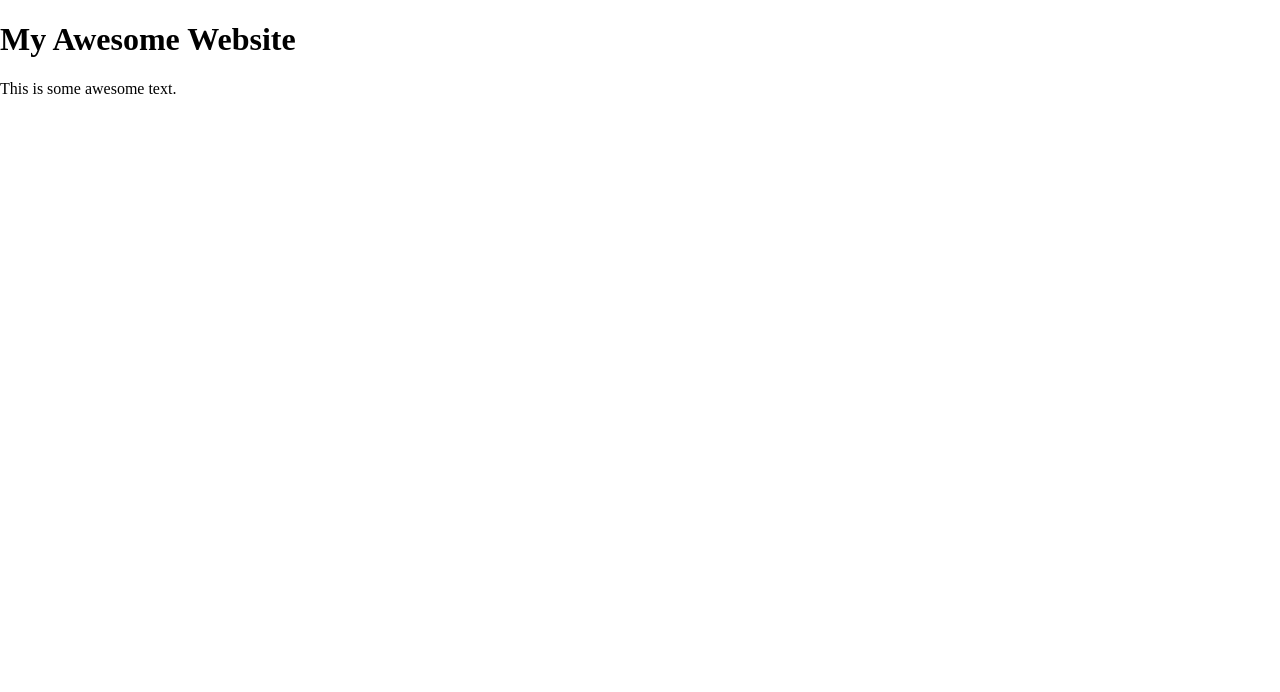
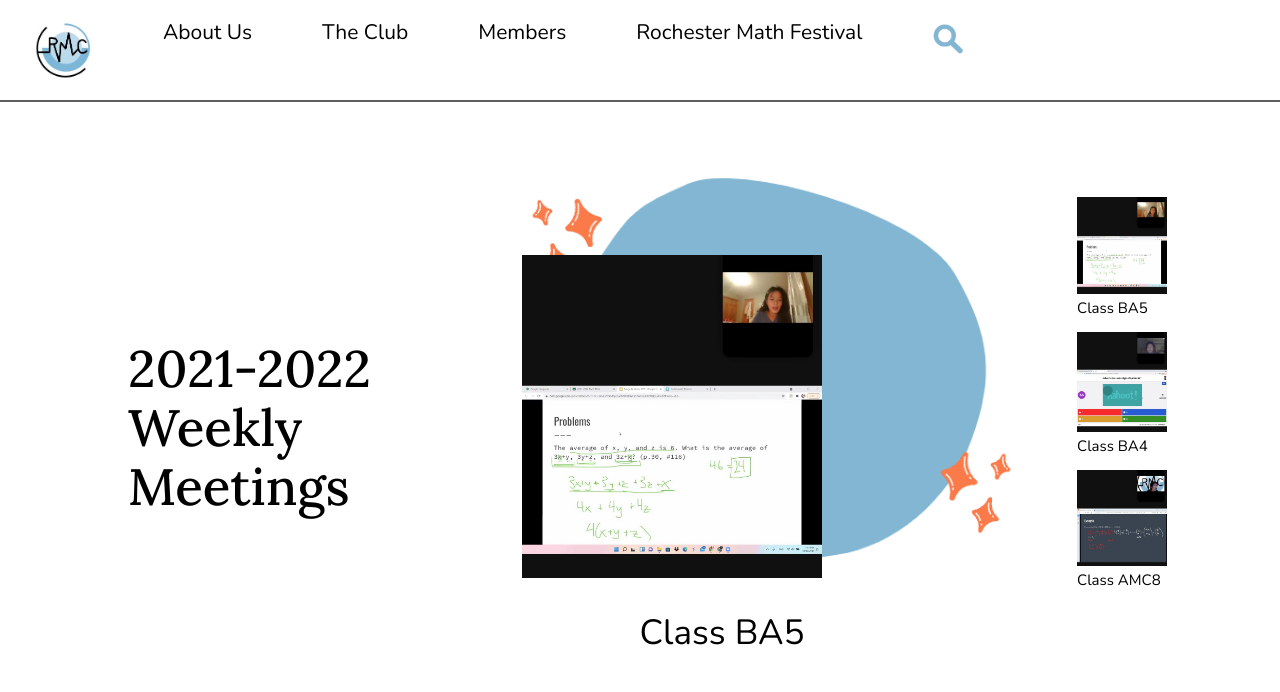
Before and after one commit to CTECH-IT/independent-project-2-Tennistoby, a plain HTML site: page index.html in a window 1280 px wide. Drawn offline with nearby package versions, Linux system fonts and the light colour scheme.

Commit message:
created layout of page

```diff
--- a/index.html
+++ b/index.html
@@ -3,7 +3,7 @@
 
   <head>
     <meta charset="utf-8">
-    <title>My Awesome Website</title>
+    <title>Rochester Math Club</title>
     <meta name="author" content="Zoey Chen">
 
     <link rel="stylesheet" href="https://cdnjs.cloudflare.com/ajax/libs/normalize/8.0.1/normalize.min.css">
@@ -11,10 +11,65 @@
   </head>
 
 <body>
-  <header>
-    <h1 class="page-title">My Awesome Website</h1>
-    <p>This is some awesome text.</p>
-  </header>
+  <div class="topnav">
+    <a href="#home"> <img alt="logo" src="images/logo.jpg" width="60" height="60"></a>
+    <a href="#about">About Us</a>
+    <a href="#theclub">The Club</a>
+    <a href="#members">Members</a>
+    <a href="#rmf">Rochester Math Festival</a>
+    <a href="#search"> <img alt="search" src="images/search.png" width="30" height="35"></a>
+  </div>
+
+<main class="main-content">
+
+<div class="meeting-title">
+
+  <p>2021-2022<br>
+      Weekly<br>
+      Meetings<br>
+  </p>
+</div>
+
+<div class="gallery">
+
+  <div class="detail-image-container">
+    <div class="image-stack">
+      <div class="image-stack__item image-stack__item--top">
+        <img data-image-role="target" src="images/ba5.jpeg" alt="">
+
+      </div>
+      <div class="image-stack__item image-stack__item--bottom">
+        <img src="images/background.png" alt="">
+      </div>
+    </div>
+    <p class="detail-image-title" data-image-role="title">Class BA5</p>
+  </div>
+
+
+<ul class="thumbnail-list">
+  <li class="thumbnail-item">
+      <a href="#" data-image-role="trigger" data-image-title="Class BA5" data-image-url="images/ba5.jpeg">
+          <img class="thumbnail-image" src="images/ba5.jpeg" alt="Class BA5">
+          <span class="thumbnail-title">Class BA5</span>
+      </a>
+  </li>
+  <li class="thumbnail-item">
+    <a href="#" data-image-role="trigger" data-image-title="Class BA4" data-image-url="images/ba4.jpeg">
+        <img class="thumbnail-image" src="images/ba4.jpeg" alt="Class BA4">
+        <span class="thumbnail-title">Class BA4</span>
+    </a>
+</li>
+<li class="thumbnail-item">
+  <a href="#" data-image-role="trigger" data-image-title="Class AMC8" data-image-url="images/amc8.jpeg">
+      <img class="thumbnail-image" src="images/amc8.jpeg" alt="Class AMC8">
+      <span class="thumbnail-title">Class AMC8</span>
+  </a>
+</li>
+</ul>
+
+</div>
+
+</main>
 
   <script src="scripts/main.js"></script>
 </body>
--- a/scripts/main.js
+++ b/scripts/main.js
@@ -1 +1,11 @@
-// Put your JavaScript here
+const DETAIL_IMAGE_SELECTOR =  '[data-image-role="target"]';
+const DETAIL_TITLE_SELECTOR = '[data-image-role="title"]';
+
+function setDetails(imageUrl, titleText) {
+    'use strict';
+    let detailImage = document.querySelector(DETAIL_IMAGE_SELECTOR);
+    detailImage.setAttribute('src', imageUrl);
+
+    let detailTitle = document.querySelector(DETAIL_TITLE_SELECTOR);
+    detailTitle.textContent = titleText;
+}
--- a/stylesheets/styles.css
+++ b/stylesheets/styles.css
@@ -1 +1,132 @@
-/* Put your CSS here */
+@import url("https://fonts.googleapis.com/css2?family=Nunito:wght@300&display=swap"); /*nunito*/
+@import url("https://fonts.googleapis.com/css2?family=Lora:wght@500&display=swap"); /*lora*/
+
+body {
+  display: flex;
+  flex-direction: column;
+}
+
+.topnav {
+  flex: 0 1 auto;
+  overflow: hidden;
+  border-bottom: 2px solid #5f5f5f;
+}
+
+.topnav a {
+  float: left;
+  color: #000000;
+  text-align: center;
+  padding: 20px 35px;
+  text-decoration: none;
+  font-size: 21px;
+  font-family: "Nunito", sans-serif;
+}
+
+.main-content {
+  margin-top: 5vw;
+
+  flex: 1 1 auto;
+  display: flex;
+  flex-direction: row;
+  overflow: hidden;
+}
+
+.meeting-title {
+  display: flex;
+  align-items: center;
+  flex: 0 1 auto;
+  margin-left: 10vw;
+}
+
+.meeting-title p {
+  font-size: 4vw;
+  font-family: "Lora", serif;
+}
+
+.gallery {
+  flex: 1 1 auto;
+  display: flex;
+  flex-direction: row;
+  overflow: hidden;
+}
+
+.thumbnail-list {
+  display: flex;
+  flex: 0 1 auto;
+  flex-direction: column;
+  margin-left: 20px;
+  order: 0;
+  padding: 0 35px;
+
+  list-style: none;
+  text-decoration: none;
+  overflow-x: auto;
+
+  white-space: nowrap;
+}
+
+.thumbnail-item {
+  padding-top: 15px;
+  display: block;
+  display: inline-block;
+  max-width: 90px;
+  min-width: 90px;
+  font-family: "Nunito", sans-serif;
+  text-decoration: none;
+  transition: transform 133ms ease-in-out;
+}
+
+.thumbnail-item a {
+  text-decoration: none;
+}
+
+.thumbnail-image {
+  display: block;
+  width: 100%;
+}
+
+.thumbnail-title {
+  color: black;
+  display: block;
+  font-size: 15px;
+  margin: 0;
+  padding-top: 0.4em;
+}
+
+.detail-image-container {
+  margin-left: 4vw;
+  flex: 0 1 auto;
+  text-align: center;
+}
+
+.image-stack {
+  display: grid;
+  max-width: 600px;
+  position: relative;
+  grid-template-columns: repeat(12, 1fr);
+}
+
+.image-stack__item--bottom {
+  min-width: 500px;
+  grid-column: 4 / -1;
+  grid-row: 1;
+}
+
+.image-stack__item--top {
+  max-width: 300px;
+  grid-row: 1;
+  grid-column: 4 / span 8;
+  padding-top: 20%;
+  z-index: 1;
+}
+
+img {
+  width: 100%;
+  display: block;
+}
+
+.detail-image-title {
+  color: black;
+  font-family: "Nunito", sans-serif;
+  font-size: 35px;
+}
```
Also changed, not shown: images/amc8.jpeg (added), images/ba4.jpeg (added), images/ba5.jpeg (added), images/background.png (added), images/logo.jpg (added), images/search.png (added).
